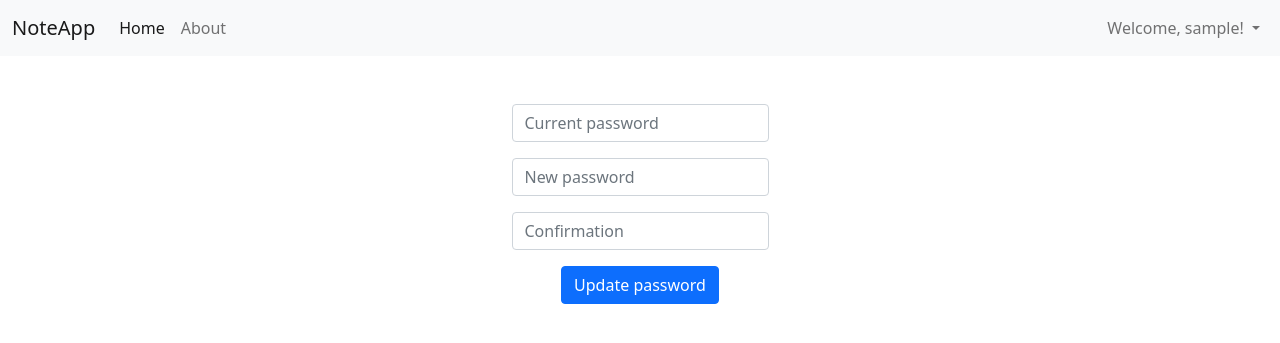
After one commit to ahmedhanyh/note-taking-app, a Flask app: template templates/password.html in a window 1280 px wide. The commit adds this page. Shown: the top 343 px of the page. Run offline with Flask 2, Linux system fonts and the light colour scheme; the template is opened without the code that fills it: most values are stand-ins (such as "Sample title", 1, 10 or a date in 2020).

Commit message:
Give users the option to change their passwords
- Create a new route "/password" and a new template "password.html" to
  create this new feature (updating a password)
- Add a new link to this route in nav-links for the templates that
  require logging in
- In "layout.html": Consider the word 'update' an indicator for a successful flash
  message

```diff
--- a/app.py
+++ b/app.py
@@ -182,7 +182,7 @@ def register():
 
         # Ensure password and confirmation match
         elif password != confirmation:
-            flash("Passwords do not match. Please re-enter the passwords and make sure they match")
+            flash("Passwords do not match. Please re-enter the passwords and make sure they match.")
 
         else:
             # Insert the new user into the database
@@ -245,3 +245,28 @@ def login():
 def logout():
     session.clear()
     return redirect("/login")
+
+@app.route("/password", methods=["GET", "POST"])
+@login_required
+def password():
+    if request.method == "POST":
+        current = request.form.get("current")
+        password = request.form.get("password")
+        confirmation = request.form.get("confirmation")
+
+        if not current:
+            flash("Current password must be provided")
+        elif not password or not confirmation:
+            flash("Please enter a password and confirm it.")
+        else:
+            hash = cursor.execute("SELECT hash FROM users WHERE id = ?", (session["user_id"],)).fetchone()[0]
+            if not check_password_hash(hash, current):
+                flash("Current password is not correct. Please make sure to enter it correctly.")
+            elif password != confirmation:
+                flash("Passwords do not match. Please re-enter the passwords and make sure they match.")
+            else:
+                cursor.execute("UPDATE users SET hash = ? WHERE id = ?", (generate_password_hash(password), session["user_id"]))
+                flash("Password updated!")
+                return redirect("/")
+
+    return render_template("password.html", username=get_username())
--- a/templates/add.html
+++ b/templates/add.html
@@ -10,6 +10,7 @@
                     Welcome, {{ username }}!
                 </a>
                 <ul class="dropdown-menu" aria-labelledby="navbarDropdownMenuLink">
+                    <li><a class="dropdown-item" href="/password">Change password</a></li>
                     <li><a class="dropdown-item" href="/logout">Logout</a></li>
                 </ul>
             </li>
--- a/templates/edit.html
+++ b/templates/edit.html
@@ -10,6 +10,7 @@
                     Welcome, {{ username }}!
                 </a>
                 <ul class="dropdown-menu" aria-labelledby="navbarDropdownMenuLink">
+                    <li><a class="dropdown-item" href="/password">Change password</a></li>
                     <li><a class="dropdown-item" href="/logout">Logout</a></li>
                 </ul>
             </li>
--- a/templates/index.html
+++ b/templates/index.html
@@ -10,6 +10,7 @@
                     Welcome, {{ username }}!
                 </a>
                 <ul class="dropdown-menu" aria-labelledby="navbarDropdownMenuLink">
+                    <li><a class="dropdown-item" href="/password">Change password</a></li>
                     <li><a class="dropdown-item" href="/logout">Logout</a></li>
                 </ul>
             </li>
--- a/templates/layout.html
+++ b/templates/layout.html
@@ -52,7 +52,7 @@
                                 {{ message }}
                             </div>
                         </div>
-                    {% elif "success" in message %}
+                    {% elif "success" in message or "update" in message %}
                         <div class="alert alert-success d-flex align-items-center justify-content-center fw-bold" role="alert">
                             <svg class="bi flex-shrink-0 me-2" width="24" height="24" role="img" aria-label="Success:"><use xlink:href="#check-circle-fill"/></svg>
                             <div>
--- /dev/null
+++ b/templates/password.html
@@ -0,0 +1,33 @@
+{% extends "layout.html" %}
+
+{% block title %}
+    Update password
+{% endblock %}
+
+{% block navlinks %}
+    <div class="d-flex">
+        <ul class="navbar-nav">
+            <li class="nav-item dropdown">
+                <a class="nav-link dropdown-toggle" href="#" id="navbarDropdownMenuLink" role="button" data-bs-toggle="dropdown" aria-expanded="false">
+                    Welcome, {{ username }}!
+                </a>
+                <ul class="dropdown-menu" aria-labelledby="navbarDropdownMenuLink">
+                    <li><a class="dropdown-item" href="/password">Change password</a></li>
+                    <li><a class="dropdown-item" href="/logout">Logout</a></li>
+                </ul>
+            </li>
+        </ul>
+    </div>
+{% endblock %}
+
+{% block content %}
+    <form action="/password" method="post" style="text-align: center;">
+        <input type="password" class="form-control mb-3" name="current" placeholder="Current password"
+            value="{{ request.form.get("current") if request.form.get("current") else "" }}">
+        <input type="password" class="form-control mb-3" name="password" placeholder="New password"
+            value="{{ request.form.get("password") if request.form.get("password") else "" }}">
+        <input type="password" class="form-control mb-3" name="confirmation" placeholder="Confirmation"
+            value="{{ request.form.get("confirmation") if request.form.get("confirmation") else "" }}">
+        <button type="submit" class="btn btn-primary">Update password</button>
+    </form>
+{% endblock %}
--- a/templates/view.html
+++ b/templates/view.html
@@ -10,6 +10,7 @@
                     Welcome, {{ username }}!
                 </a>
                 <ul class="dropdown-menu" aria-labelledby="navbarDropdownMenuLink">
+                    <li><a class="dropdown-item" href="/password">Change password</a></li>
                     <li><a class="dropdown-item" href="/logout">Logout</a></li>
                 </ul>
             </li>
```
